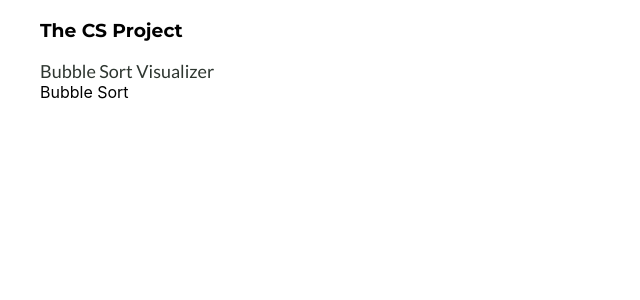
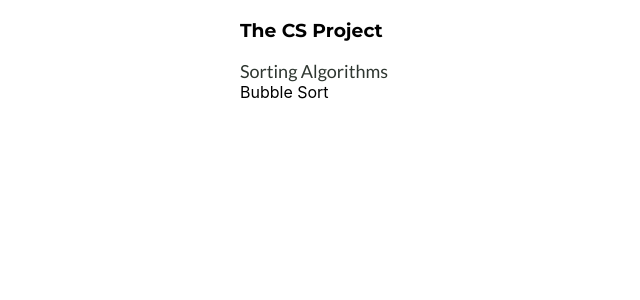
Before and after one commit to CaroMen/TheCSProject, a React (Create React App) app: page / in a window 1280 px wide. Shown: the top 300 px of the page, without its empty margins (0-640 px from the left). Built offline with nearby package versions, Linux system fonts and the light colour scheme.

Commit message:
accordion menu started

```diff
--- a/package.json
+++ b/package.json
@@ -7,6 +7,7 @@
     "@testing-library/react": "^11.1.0",
     "@testing-library/user-event": "^12.1.10",
     "react": "^17.0.1",
+    "react-accessible-accordion": "^3.3.4",
     "react-dom": "^17.0.1",
     "react-router-dom": "^5.2.0",
     "react-scripts": "4.0.2",
--- a/public/index.html
+++ b/public/index.html
@@ -12,6 +12,7 @@
   <link
     href="https://fonts.googleapis.com/css2?family=Lato:wght@100;300;400&family=Montserrat:wght@100;300;400;700&display=swap"
     rel="stylesheet">
+  <script src="https://kit.fontawesome.com/d171ff647f.js" crossorigin="anonymous"></script>
   <meta name="description" content="Web site created using create-react-app" />
   <link rel="apple-touch-icon" href="%PUBLIC_URL%/logo192.png" />
   <!--
--- a/src/components/NavBar/index.js
+++ b/src/components/NavBar/index.js
@@ -3,11 +3,44 @@ import { NavLink } from 'react-router-dom';
 
 import './navbar.css';
 
+import {
+    Accordion,
+    AccordionItem,
+    AccordionItemHeading,
+    AccordionItemButton,
+    AccordionItemPanel,
+} from 'react-accessible-accordion';
+
 const NavBar = () => {
     return (
         <div className="nav-outer">
             <h3 className="logo">The CS Project</h3>
-            <NavLink className="nav-link" to="/bubble-sort">Bubble Sort Visualizer</NavLink>
+            <Accordion allowZeroExpanded>
+                <AccordionItem>
+                    <div className="dropdown-nav">
+                        <AccordionItemHeading>
+                            <AccordionItemButton>
+                                <div className="link-header">Sorting Algorithms </div>
+                            </AccordionItemButton>
+                        </AccordionItemHeading>
+                        <AccordionItemPanel>
+                            <NavLink className="nav-link" to="/bubble-sort">Bubble Sort Visualizer</NavLink>
+                        </AccordionItemPanel>
+                        <AccordionItemPanel>
+                            <NavLink className="nav-link" to="/insertion-sort">Insertion Sort Visualizer</NavLink>
+                        </AccordionItemPanel>
+                        <AccordionItemPanel>
+                            <NavLink className="nav-link" to="/selection-sort">Selection Sort Visualizer</NavLink>
+                        </AccordionItemPanel>
+                        <AccordionItemPanel>
+                            <NavLink className="nav-link" to="/quick-sort">Quick Sort Visualizer</NavLink>
+                        </AccordionItemPanel>
+                        <AccordionItemPanel>
+                            <NavLink className="nav-link" to="/merge-sort">Merge Sort Visualizer</NavLink>
+                        </AccordionItemPanel>
+                    </div>
+                </AccordionItem>
+            </Accordion>
         </div>
     )
 }
--- a/src/components/NavBar/navbar.css
+++ b/src/components/NavBar/navbar.css
@@ -1,19 +1,27 @@
 html, body {
     max-width: 1200px;
-    margin: 0 auto;
+    margin: 0 120px;
 }
 
-.nav-outer {
+/* .nav-outer {
 
-}
+} */
 
 .logo {
     font-family: 'Montserrat', sans-serif;
+}
+
+.link-header {
+    font-family: 'Lato', sans-serif;
+    color: #2E3630;
+    font-size: 18px;
+    cursor: pointer;
 }
 
 .nav-link {
     font-family: 'Lato', sans-serif;
     text-decoration: none;
     color: #2E3630;
-    font-size: 18px;
+    font-size: 16px;
+    margin-left: 40px;
 }
```
Also changed, not shown: 1 other file (tests, documents, lock files or other folders).
